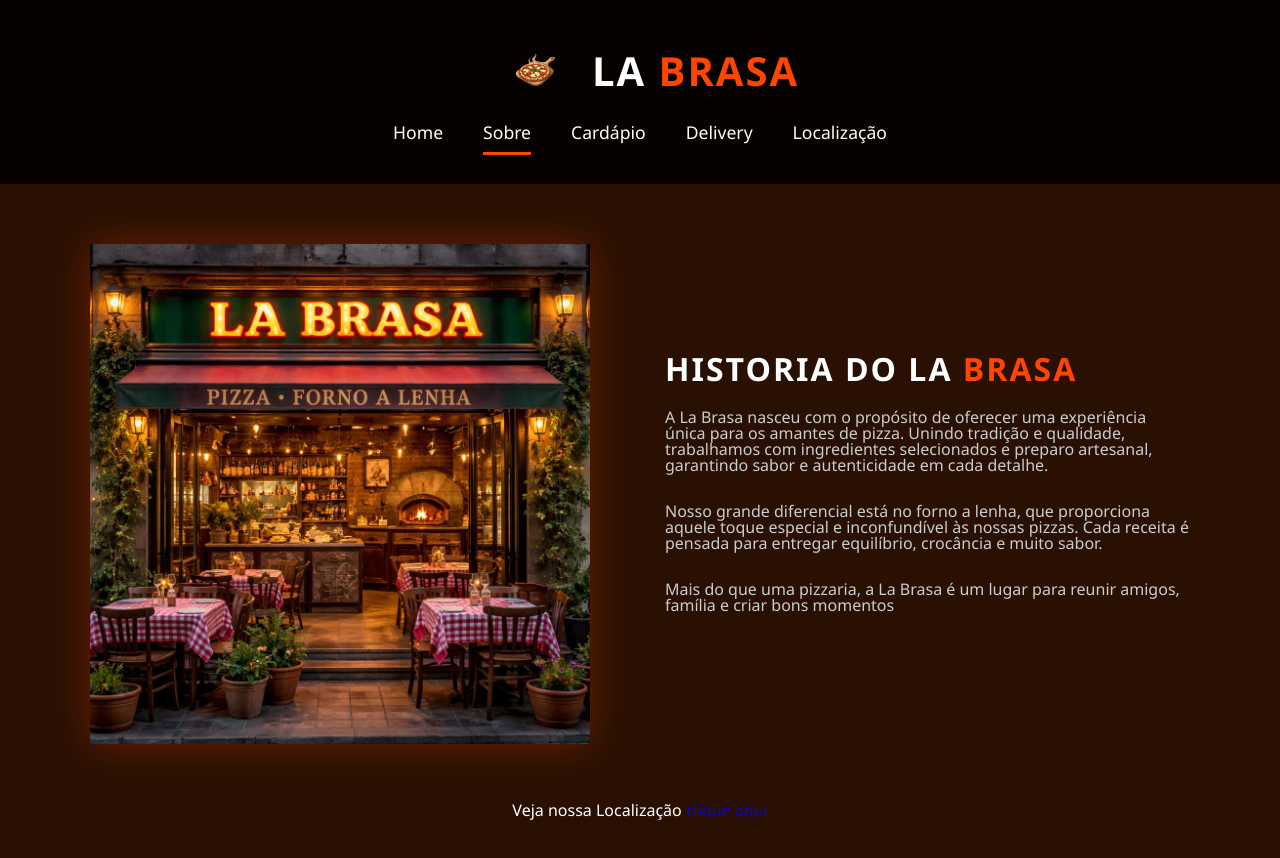
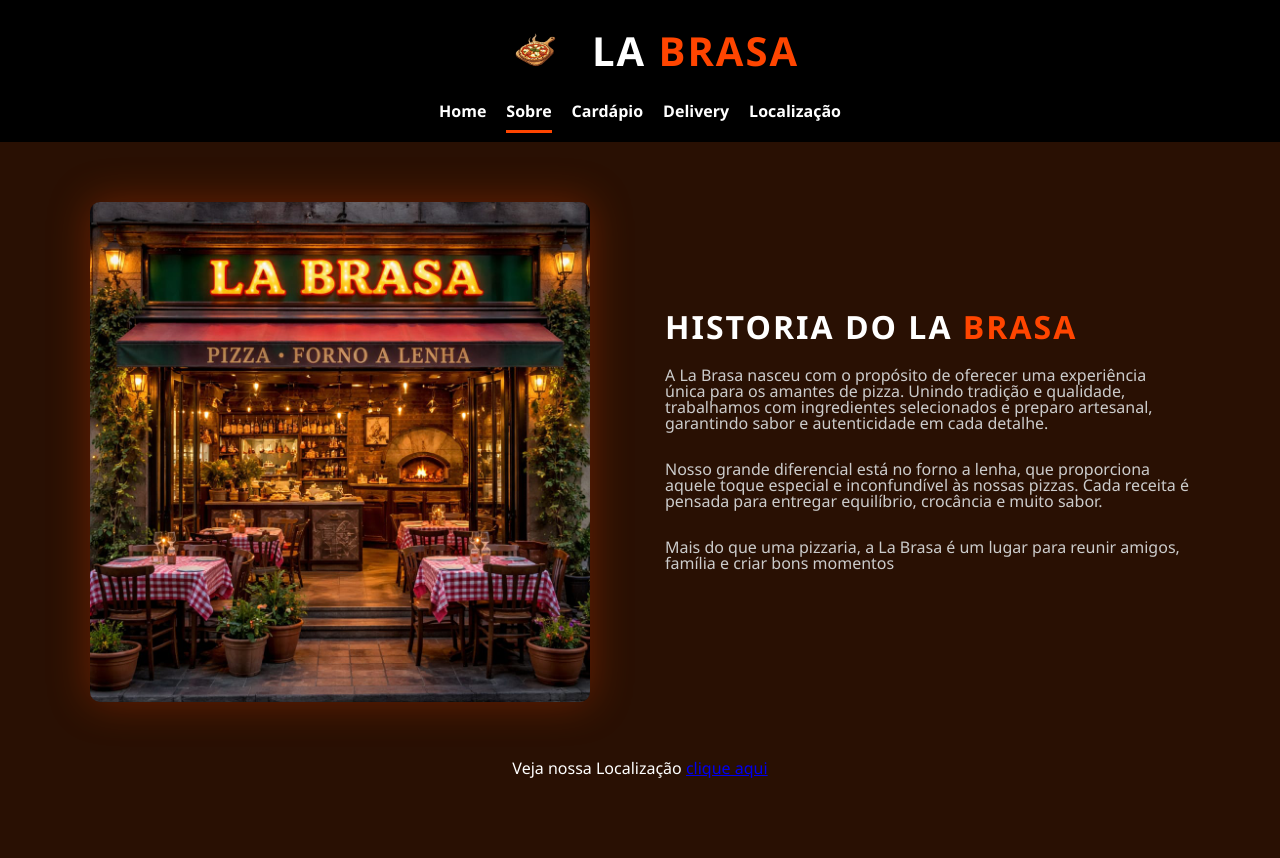
Before and after one commit to ClaraFelix06/La-Brasa, a plain HTML site: page sobre.html in a window 1280 px wide. Drawn offline with Linux system fonts and the light colour scheme.

Commit message:
Alterações nas bordas da imagem sobre

```diff
--- a/sobre.css
+++ b/sobre.css
@@ -15,9 +15,10 @@ body {
 
 
 .main-header {
-    padding: 40px 20px;
-    text-align: center;
-    background-color: #050200;
+    padding: 20px 40px;
+    align-items: center;
+    background-color: #000;
+
 }
 
 .logo-area {
@@ -47,15 +48,16 @@ h1 {
 .main-nav ul {
     display: flex;
     justify-content: center;
-    list-style: none;
-    gap: 40px;
+    list-style-type: none;
+    padding: 0;
+    margin: 0;
+    gap: 20px;
 }
 
 .main-nav a {
     text-decoration: none;
     color: white;
-    font-weight: 500;
-    font-size: 1.1rem;
+    font-weight: bold;
     padding-bottom: 8px;
     transition: 0.3s;
 }
@@ -84,6 +86,7 @@ h1 {
 }
 
 
+
 .content-left, .content-right {
     flex: 1 1 450px; /* Ocupa o espaço disponível, mas 'quebra' se ficar menor que 450px */
 }
@@ -93,7 +96,8 @@ h1 {
 .hero-pizza {
     width: 100%;
     max-width: 500px;
-    filter: drop-shadow(0 0 20px rgba(255, 69, 0, 0.3)); /* Brilho leve de brasa na foto */
+    filter: drop-shadow(0 0 20px rgba(255, 69, 0, 0.3));
+    border-radius: 10px;
 }
 
 .content-right h1 {
```
